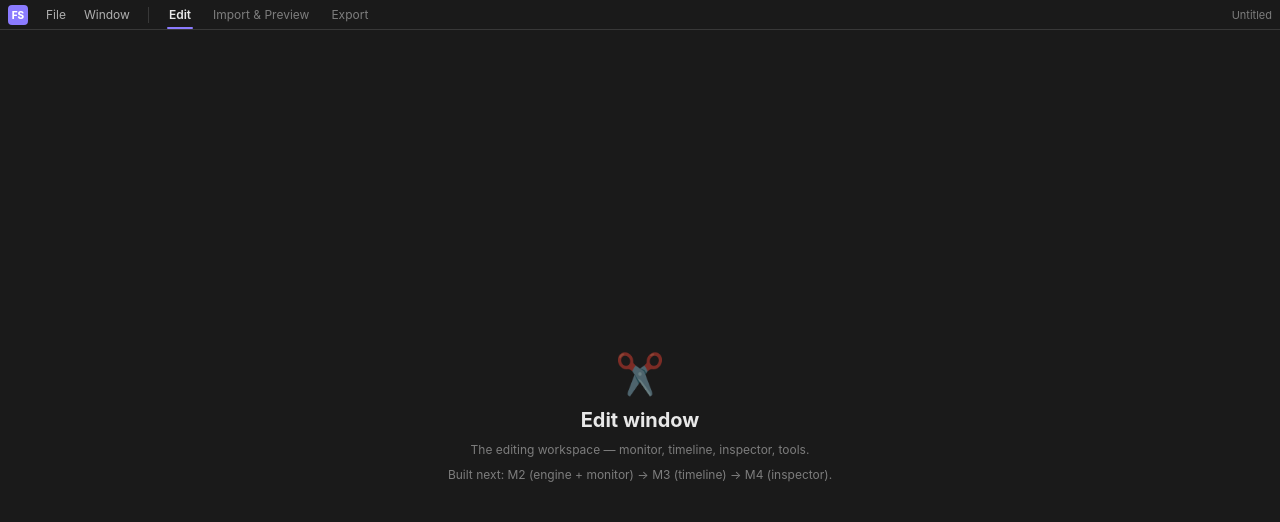
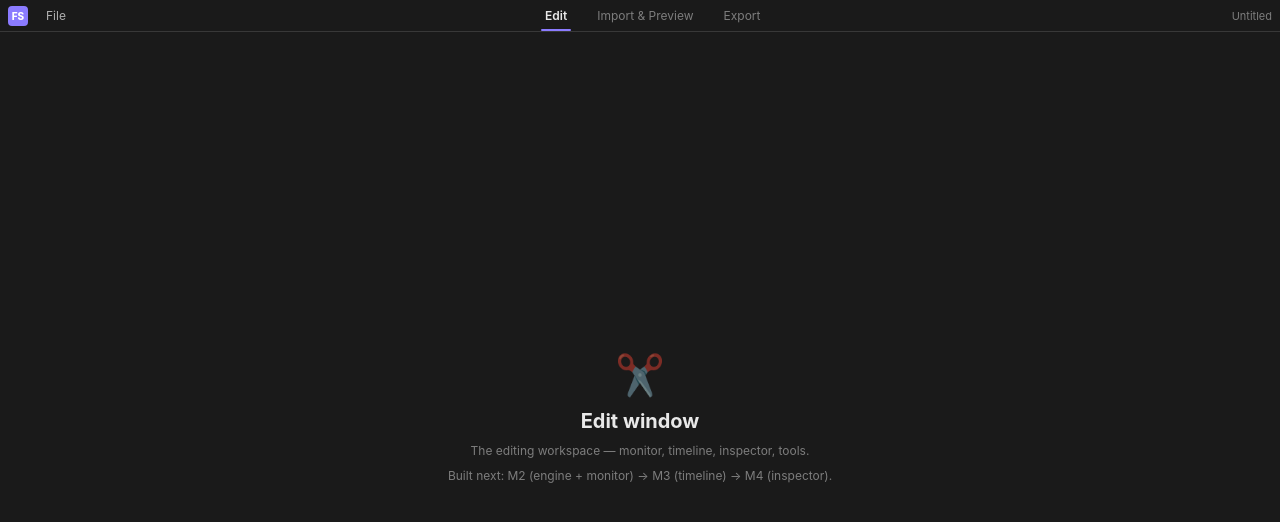
Before and after one commit to jairaj0/faceless-studio, a React (Vite) app in the folder studio/src/renderer/: page / in a window 1280 px wide. Shown: the top 522 px of the page. Built offline with nearby package versions, Linux system fonts and the light colour scheme.

Commit message:
ui: single header — File menu (left) + window tabs (center) + project name (right); removed Window menu
Co-Authored-By: Claude Opus 4.8 (1M context) <noreply@anthropic.com>

```diff
--- a/studio/src/renderer/src/features/menus/MenuBar.tsx
+++ b/studio/src/renderer/src/features/menus/MenuBar.tsx
@@ -15,7 +15,6 @@ export function MenuBar() {
   const view = useApp((s) => s.view);
   const setView = useApp((s) => s.setView);
 
-  // close on outside click
   useEffect(() => {
     if (!open) return;
     const h = () => setOpen(null);
@@ -28,15 +27,16 @@ export function MenuBar() {
       style={{
         display: "flex",
         alignItems: "center",
-        height: 30,
+        height: 32,
         background: "var(--bg)",
         borderBottom: "1px solid var(--border)",
         padding: "0 8px",
-        gap: 2,
         flexShrink: 0,
       }}
       onMouseDown={(e) => e.stopPropagation()}
     >
+      {/* LEFT: logo + menus */}
+      <div style={{ display: "flex", alignItems: "center", gap: 2 }}>
         <div
           style={{
             width: 20,
@@ -64,11 +64,19 @@ export function MenuBar() {
             onClose={() => setOpen(null)}
           />
         ))}
+      </div>
 
-      {/* divider */}
-      <div style={{ width: 1, height: 16, background: "var(--border)", margin: "0 8px" }} />
-
-      {/* window switcher — shows current window, click to switch */}
+      {/* CENTER: window switcher */}
+      <div
+        style={{
+          flex: 1,
+          display: "flex",
+          alignItems: "stretch",
+          justifyContent: "center",
+          height: "100%",
+          gap: 2,
+        }}
+      >
         {WINDOWS.map((w) => {
           const active = w.id === view;
           return (
@@ -77,8 +85,7 @@ export function MenuBar() {
               onClick={() => setView(w.id)}
               style={{
                 position: "relative",
-              padding: "0 10px",
-              height: "100%",
+                padding: "0 14px",
                 background: "none",
                 border: "none",
                 color: active ? "var(--fg)" : "var(--fg-3)",
@@ -92,8 +99,8 @@ export function MenuBar() {
                 <span
                   style={{
                     position: "absolute",
-                  left: 8,
-                  right: 8,
+                    left: 10,
+                    right: 10,
                     bottom: 0,
                     height: 2,
                     background: "var(--accent)",
@@ -104,10 +111,10 @@ export function MenuBar() {
             </button>
           );
         })}
+      </div>
 
-      <span style={{ marginLeft: "auto", fontSize: 11, color: "var(--fg-3)" }}>
-        {projectName}
-      </span>
+      {/* RIGHT: project name */}
+      <span style={{ fontSize: 11, color: "var(--fg-3)" }}>{projectName}</span>
     </div>
   );
 }
@@ -133,7 +140,7 @@ function Menu({
         style={{
           padding: "0 8px",
           height: 22,
-          background: open ? "var(--hover, #2f2f2f)" : "none",
+          background: open ? "var(--bg-2)" : "none",
           border: "none",
           color: "var(--fg-2)",
           fontSize: 12,
@@ -175,7 +182,7 @@ function Menu({
                   onClose();
                 }}
                 onMouseEnter={(e) => {
-                  if (enabled) e.currentTarget.style.background = "var(--hover, #2f2f2f)";
+                  if (enabled) e.currentTarget.style.background = "var(--bg-1)";
                 }}
                 onMouseLeave={(e) => (e.currentTarget.style.background = "none")}
                 style={{
@@ -196,9 +203,7 @@ function Menu({
                 }}
               >
                 <span>{item.label}</span>
-                {item.shortcut && (
-                  <span style={{ color: "var(--fg-3)" }}>{item.shortcut}</span>
-                )}
+                {item.shortcut && <span style={{ color: "var(--fg-3)" }}>{item.shortcut}</span>}
               </button>
             );
           })}
--- a/studio/src/renderer/src/features/menus/menuCatalog.ts
+++ b/studio/src/renderer/src/features/menus/menuCatalog.ts
@@ -25,12 +25,4 @@ export const MENU_CATALOG: MenuDef[] = [
       { commandId: "file.saveAs", label: "Save As…", shortcut: "⇧⌘S" },
     ],
   },
-  {
-    title: "Window",
-    items: [
-      { commandId: "window.edit", label: "Edit", shortcut: "⌘1" },
-      { commandId: "window.import", label: "Import & Preview", shortcut: "⌘2" },
-      { commandId: "window.export", label: "Export", shortcut: "⌘3" },
-    ],
-  },
 ];
```
Lines whose indentation alone changed are shown as unchanged.
